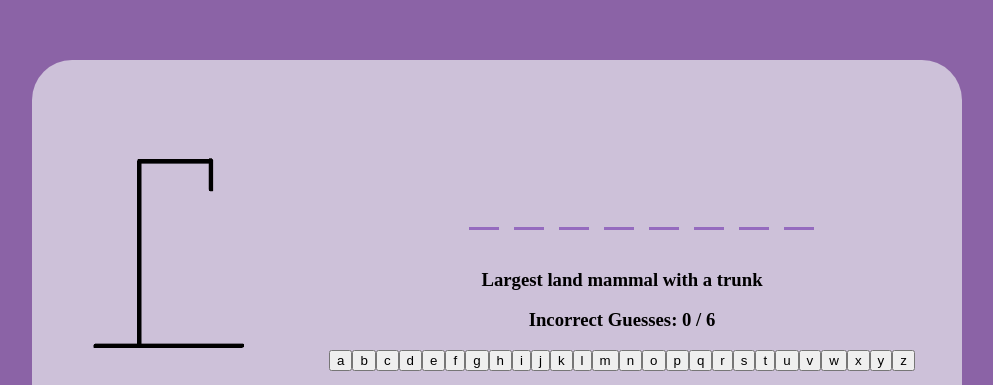
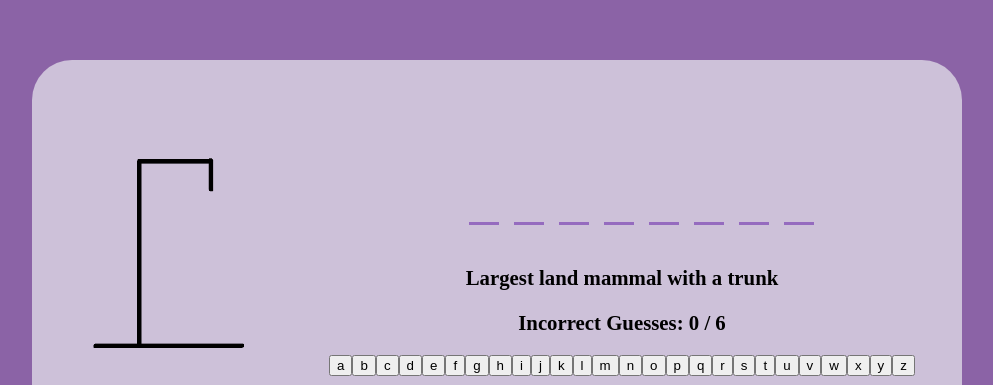
Before and after one commit to zynbahmed/hangmanGame, a plain HTML site: page game.html in a window 1280 px wide. Shown: the part 117-502 px from the top of the page, without its empty margins (143-1136 px from the left). Drawn offline with Linux system fonts and the light colour scheme.

Commit message:
right side p

```diff
--- a/style.css
+++ b/style.css
@@ -107,3 +107,13 @@ body {
 .word .letter.guessed {
     border-color: transparent;
 }
+
+.game-board h3 {
+    font-size: 1.3rem;
+    font-weight: 600;
+    margin-bottom: 20px;
+}
+
+.game-board h3 b {
+    font-weight: 900;
+}
```
